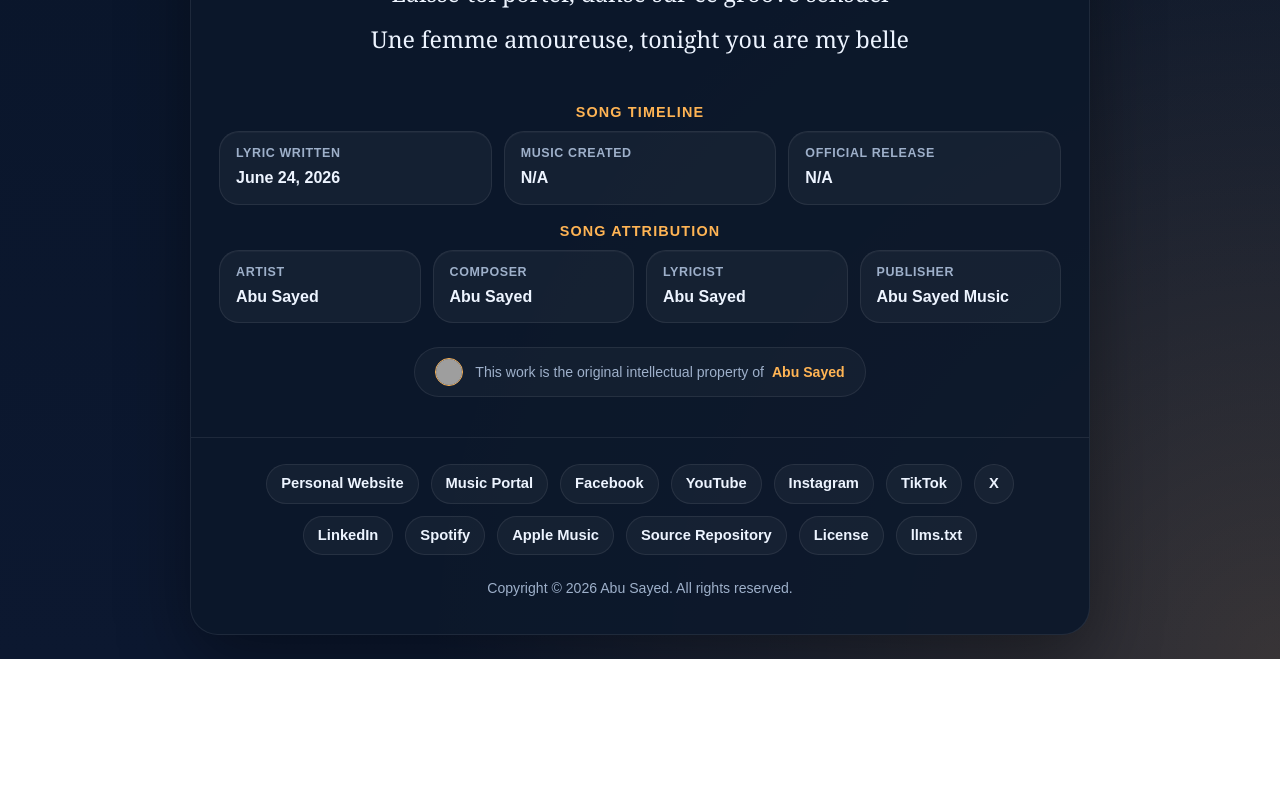
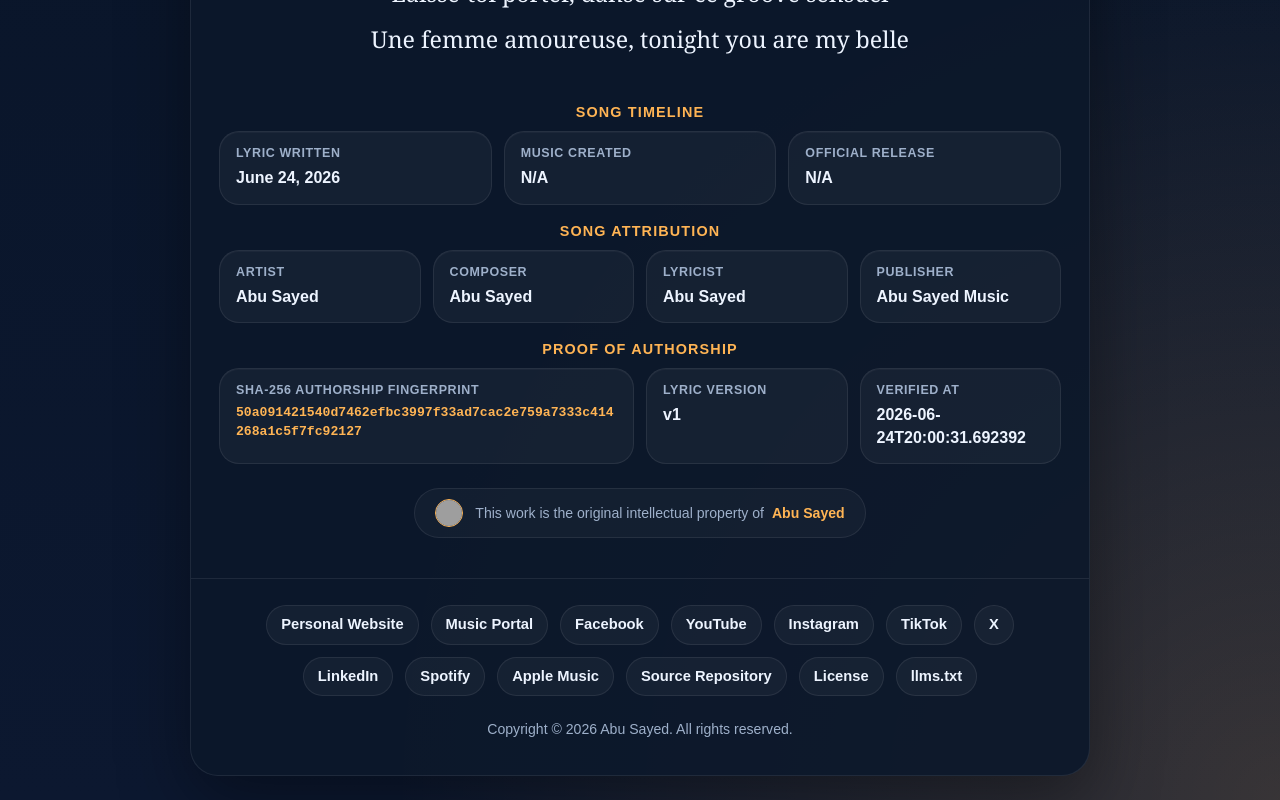
Before and after one commit to ImAbuSayed/une-femme-amoureuse, a plain HTML site: page index.html in a window 1280 px wide. Shown: the part 2100-2900 px from the top of the page. Before the commit the page ends 2759 px from the top, so only its background shows below. Drawn offline with Linux system fonts and the light colour scheme; grey boxes are pictures that could not be loaded.

Commit message:
feat: update song assets v1 with signed GPG commit [verified]

```diff
--- a/index.html
+++ b/index.html
@@ -14,9 +14,9 @@
     <meta name="keywords" content="Une Femme Amoureuse, Abu Sayed lyrics, original song lyrics, Abu Sayed original song, Abu Sayed lyricist, Abu Sayed composer, Abu Sayed songwriter, official lyrics">
     <meta name="robots" content="index,follow,max-snippet:-1,max-image-preview:large,max-video-preview:-1">
     <meta name="referrer" content="strict-origin-when-cross-origin">
-    <meta name="description" content="Explore the poetic journey of &#x27;Une Femme Amoureuse&#x27;, an original masterpiece written and composed by Abu Sayed.">
+    <meta name="description" content="Explore the official lyrics of &#x27;Une Femme Amoureuse&#x27;, a unique musical creation written and composed by Abu Sayed.">
     <meta property="og:title" content="Une Femme Amoureuse - Original Lyrics by Abu Sayed">
-    <meta property="og:description" content="Explore the poetic journey of &#x27;Une Femme Amoureuse&#x27;, an original masterpiece written and composed by Abu Sayed.">
+    <meta property="og:description" content="Explore the official lyrics of &#x27;Une Femme Amoureuse&#x27;, a unique musical creation written and composed by Abu Sayed.">
     <meta property="og:type" content="music.song">
     <meta property="og:url" content="https://imabusayed.github.io/une-femme-amoureuse/">
     <meta property="og:site_name" content="Abu Sayed Music">
@@ -24,7 +24,7 @@
     <meta name="last-modified" content="2026-06-24 12:49:40">
     <meta name="twitter:card" content="summary_large_image">
     <meta name="twitter:title" content="Une Femme Amoureuse - Original Lyrics by Abu Sayed">
-    <meta name="twitter:description" content="Explore the poetic journey of &#x27;Une Femme Amoureuse&#x27;, an original masterpiece written and composed by Abu Sayed.">
+    <meta name="twitter:description" content="Explore the official lyrics of &#x27;Une Femme Amoureuse&#x27;, a unique musical creation written and composed by Abu Sayed.">
     <link rel="canonical" href="https://imabusayed.github.io/une-femme-amoureuse/">
     <link rel="sitemap" type="application/xml" title="Sitemap" href="https://imabusayed.github.io/une-femme-amoureuse/sitemap.xml">
     <link rel="author" href="https://github.com/ImAbuSayed">
@@ -100,7 +100,7 @@
       "@id": "https://imabusayed.github.io/une-femme-amoureuse#webpage",
       "url": "https://imabusayed.github.io/une-femme-amoureuse/",
       "name": "Une Femme Amoureuse - Original Lyrics by Abu Sayed",
-      "description": "Explore the poetic journey of 'Une Femme Amoureuse', an original masterpiece written and composed by Abu Sayed.",
+      "description": "Explore the official lyrics of 'Une Femme Amoureuse', a unique musical creation written and composed by Abu Sayed.",
       "isPartOf": {
         "@id": "https://music.abusayed.com.bd/#website"
       },
@@ -617,6 +617,26 @@
                 </div>
             </div>
 
+            <div class="details-block">
+                <div class="details-title">Proof of Authorship</div>
+                <div class="meta-grid">
+
+            <div class="meta-card" style="grid-column: span 2;">
+                <span class="meta-label">SHA-256 Authorship Fingerprint</span>
+                <strong style="word-break: break-all; font-family: monospace; font-size: 0.82rem; color: var(--accent);">50a091421540d7462efbc3997f33ad7cac2e759a7333c414268a1c5f7fc92127</strong>
+            </div>
+            <div class="meta-card">
+                <span class="meta-label">Lyric Version</span>
+                <strong>v1</strong>
+            </div>
+            <div class="meta-card">
+                <span class="meta-label">Verified At</span>
+                <strong>2026-06-24T20:00:31.692392</strong>
+            </div>
+
+                </div>
+            </div>
+
             <div style="text-align: center;">
                 <div class="copyright-attribution-profile-card">
                     <img src="https://encrypted-tbn0.gstatic.com/images?q=tbn:ANd9GcQvEV_0J1Bu0dhUhOUIO0jW6C1QudSf71LJUw3E6pv6lQkQmGWrGORMJHTcs8pug_PyMbptFe2om4_PvqMqzEbpVCL3XnL89rAXYSnlJw&s=10" alt="Singer Abu Sayed">
```
Also changed, not shown: excerpts/Bridge-Preview.txt (added), excerpts/Chorus-Preview.txt (added), excerpts/Final-Chorus-Preview.txt (added), excerpts/Hook-Preview.txt (added), excerpts/Pre-Chorus-2-Preview.txt (added), excerpts/Pre-Chorus-3-Preview.txt (added), excerpts/Pre-Chorus-Preview.txt (added), excerpts/Verse-1-Preview.txt (added), excerpts/Verse-2-Preview.txt (added), excerpts/Verse-3-Preview.txt (added), hashes.txt (added), llms.txt, lyrics_backup/2026-06-24_une-femme-amoureuse-v1.txt (added), manifest.json (added), 1 other file.
